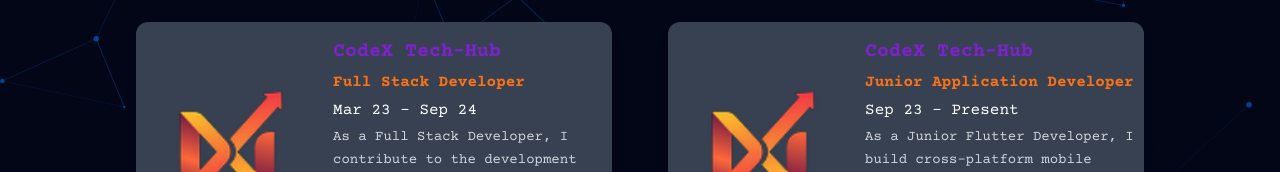
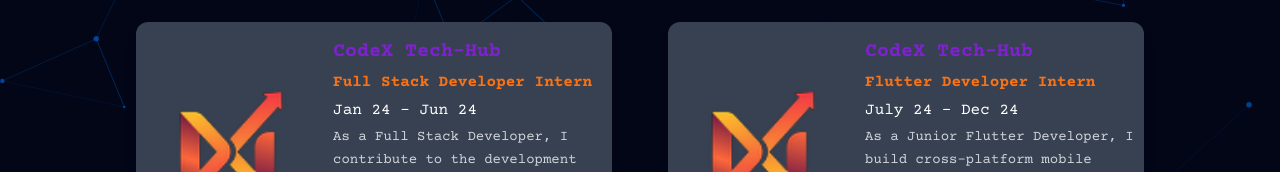
Before and after one commit to ajitmane1810/Portfolio, a React (Create React App) app: page /experience in a window 1280 px wide. Shown: the part 330-502 px from the top of the page. Built offline with nearby package versions, Linux system fonts and the light colour scheme; a web font is replaced by a local one.

Commit message:
Portfolio

```diff
--- a/src/components/data/experienceData.js
+++ b/src/components/data/experienceData.js
@@ -4,8 +4,8 @@
   {
     id: "1",
     org: "CodeX Tech-Hub",
-    title: "Full Stack Developer",
-    date: "Mar 23 - Sep 24",
+    title: "Full Stack Developer Intern",
+    date: "Jan 24 - Jun 24",
     description:
       "As a Full Stack Developer, I contribute to the development and maintenance of both front-end and back-end solutions. I create interactive UIs with React.js, handle server-side logic with Spring Boot, and optimize database interactions using MySQL for efficient web applications.",
     imageUrl: CompanyImage,
@@ -14,8 +14,8 @@
   {
     id: "2",
     org: "CodeX Tech-Hub",
-    title: "Junior Application Developer",
-    date: "Sep 23 - Present",
+    title: "Flutter Developer Intern",
+    date: "July 24 - Dec 24",
     description:
       "As a Junior Flutter Developer, I build cross-platform mobile applications for iOS and Android using Flutter and Dart. My responsibilities include designing intuitive and visually appealing user interfaces, identifying and resolving issues in the code to ensure optimal performance, and applying logical problem-solving skills to create efficient, bug-free code.",
     imageUrl:  CompanyImage ,
```
